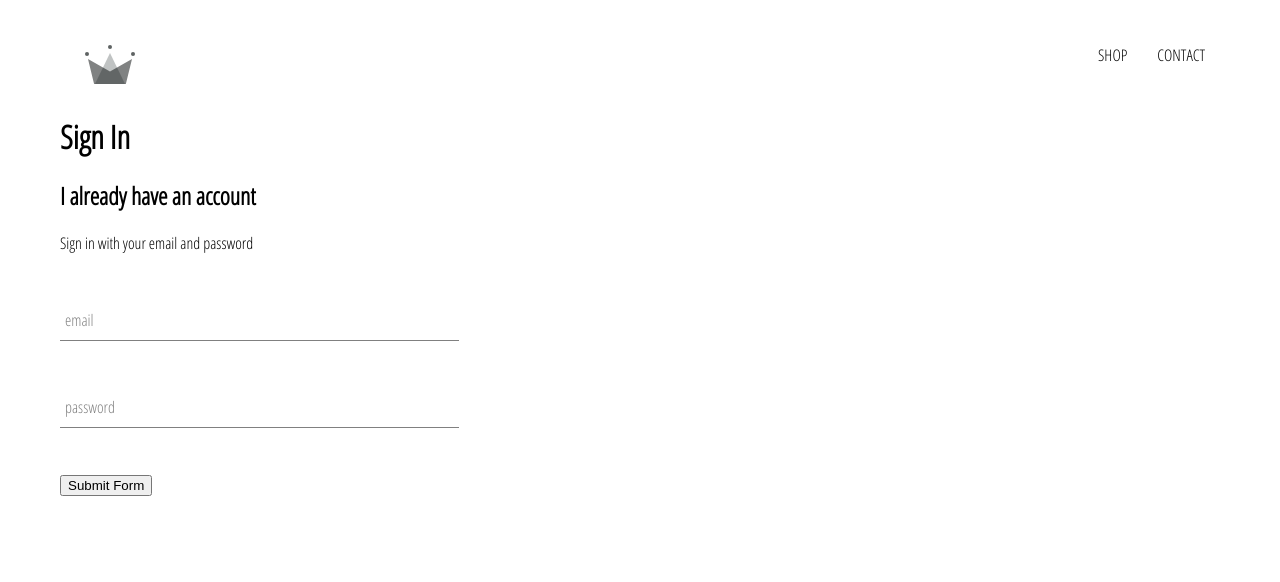
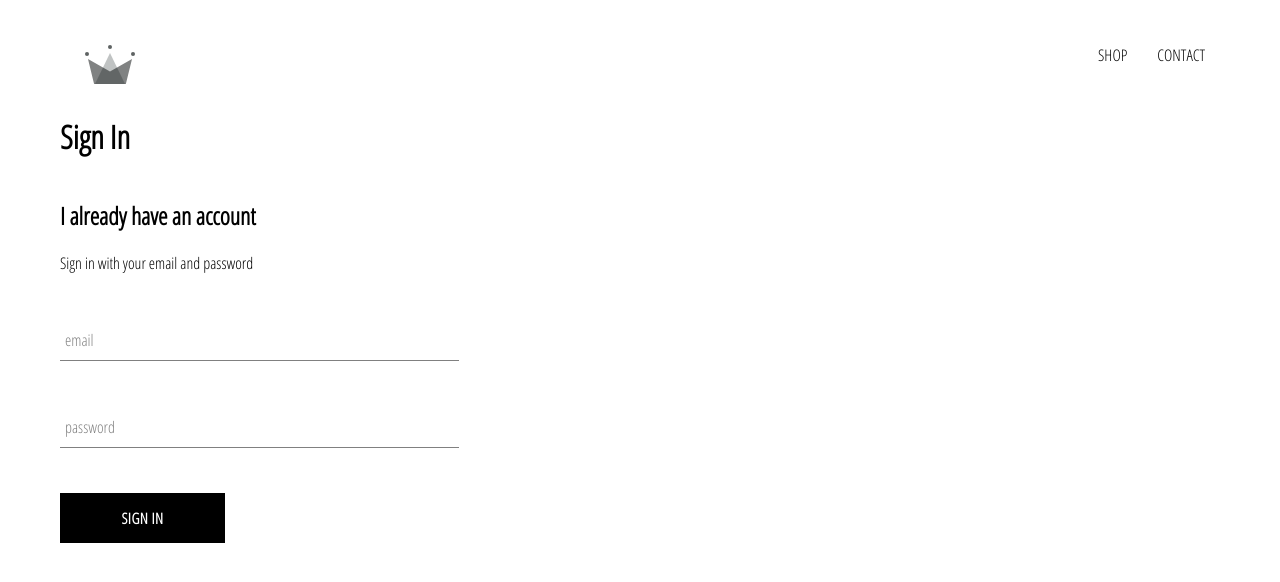
Before and after one commit to TmothyMartel/crwn-clothing, a React (Create React App) app: page /signin in a window 1280 px wide. Shown: the top 582 px of the page. Built offline with nearby package versions, Linux system fonts and the light colour scheme.

Commit message:
created and styled custom-button componented and added to sign in component

```diff
--- /dev/null
+++ b/src/components/custom-button/custom-button.component.jsx
@@ -0,0 +1,12 @@
+import React from 'react';
+
+import './custom-button.styles.scss';
+
+
+const CustomButton = ({ children, ...otherProps }) => (
+    <button className='custom-button' {...otherProps}>
+        {children}
+    </button>
+)
+
+export default CustomButton;
--- /dev/null
+++ b/src/components/custom-button/custom-button.styles.scss
@@ -0,0 +1,22 @@
+.custom-button {
+    min-width: 165px;
+    width: auto;
+    height: 50px;
+    letter-spacing: 0.5px;
+    line-height: 50px;
+    padding: 0 35px 0 35px;
+    font-size: 15px;
+    background-color: black;
+    color: white;
+    text-transform: uppercase;
+    font-family: 'Open Sans Condensed';
+    font-weight: bolder;
+    border: none;
+    cursor: pointer;
+
+    &:hover {
+        background-color: white;
+        color: black;
+        border: 1px solid black;
+    }
+}
--- a/src/components/sign-in/sign-in.component.jsx
+++ b/src/components/sign-in/sign-in.component.jsx
@@ -1,6 +1,7 @@
 import React from "react";
 
 import FormInput from "../form-input/form-input.component";
+import CustomButton from "../custom-button/custom-button.component"
 
 import "./sign-in.styles.scss";
 
@@ -51,7 +52,7 @@
             required
           />
 
-          <input type="submit" value="Submit Form" />
+          <CustomButton type="submit">Sign In</CustomButton>
         </form>
       </div>
     );
--- a/src/components/sign-in/sign-in.styles.scss
+++ b/src/components/sign-in/sign-in.styles.scss
@@ -1,3 +1,9 @@
 .sign-in {
     width: 30vw;
+    display: flex;
+    flex-direction: column;
+
+    .title {
+        margin: 10px 0;
+    }
 }
```
